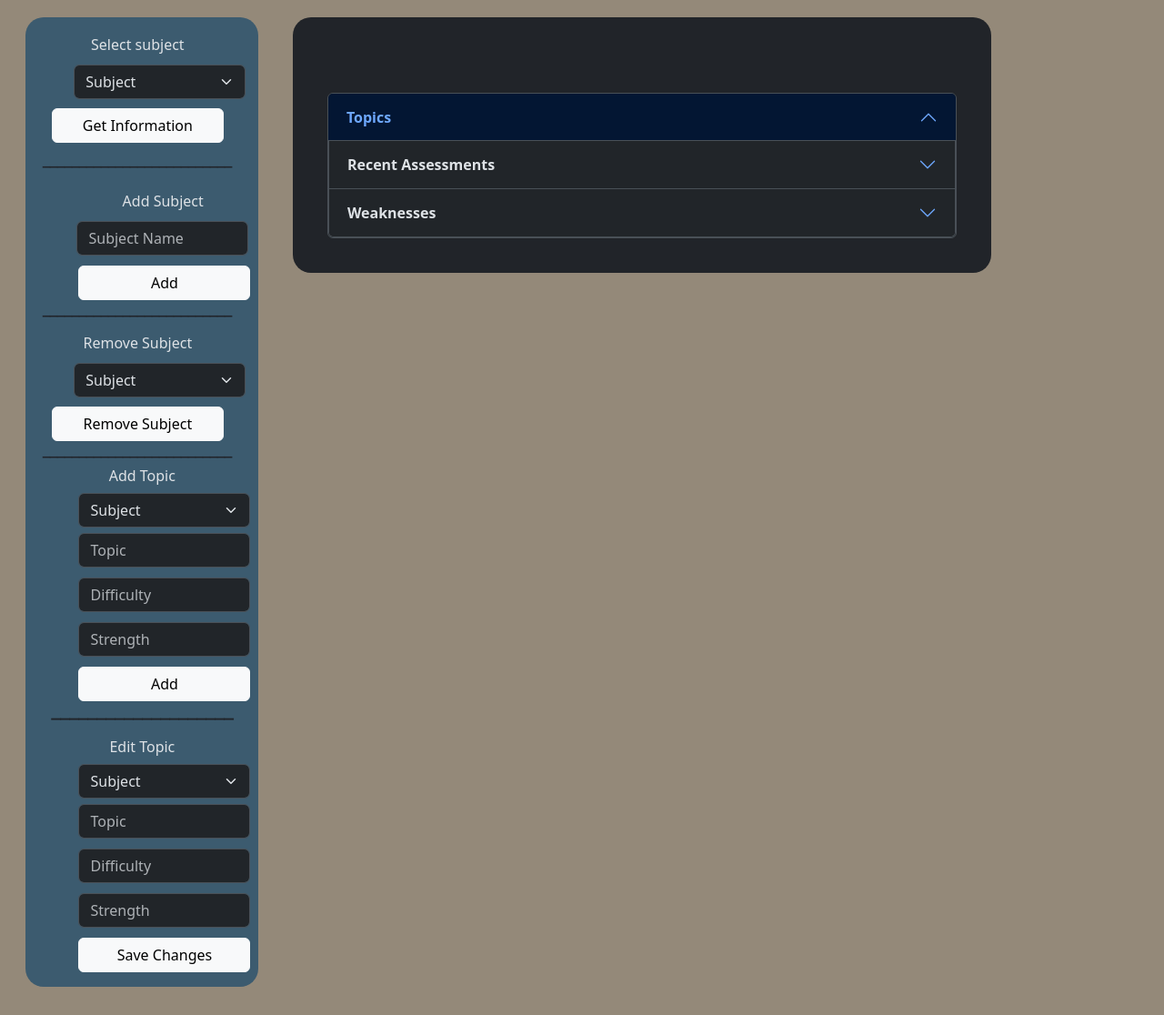
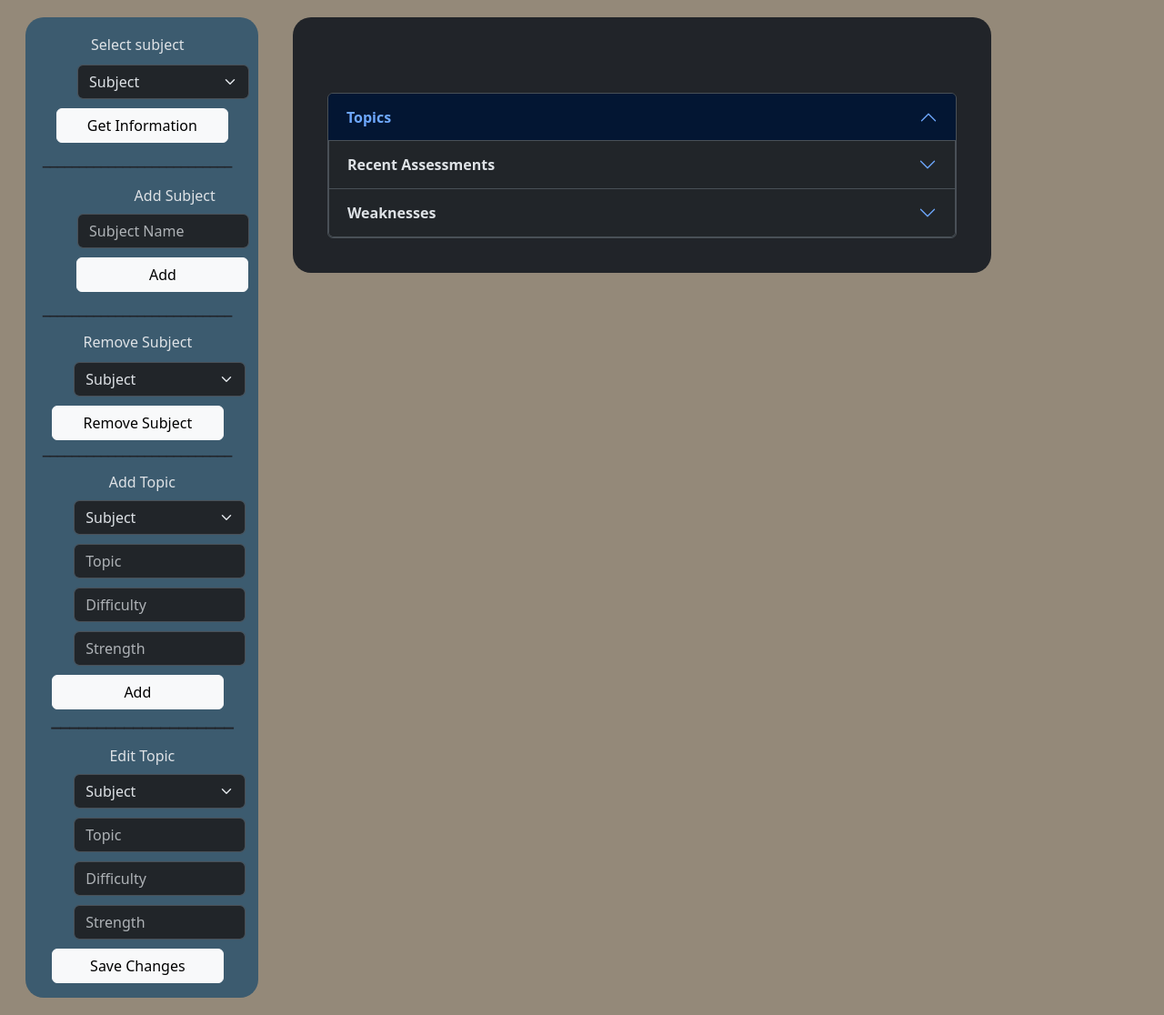
Before and after one commit to NaderEdward/Personal-Study-System, a Flask app: page /subjects in a window 1280 px wide. Shown: the part 57-1173 px from the top of the page at 91% size. Before the commit the page ends 1142 px from the top, so only its background shows below. Run offline with Flask 3, Linux system fonts and the light colour scheme; some libraries are stand-ins or nearby versions.

Commit message:
Update subjects.html

```diff
--- a/templates/subjects.html
+++ b/templates/subjects.html
@@ -9,26 +9,23 @@
 <form action="/subjects" method="post" style="padding-top: 0.5cm;">
   <div class="col-auto">
       <label class="form-label form-item" style="font-size: medium;">Select subject</label>
-          <select style="margin-left: 1.4cm;" class="form-select form-control form-item assessment_field" name="subject" type="text">
+      <select style="margin-left: 1.5cm;" class="form-select form-control form-item assessment_field" name="selected_subject" type="text">
           <option selected disabled>Subject</option>
           {% for subject in subjects %}
           <option style= "color: rgb(255, 255, 255);" value="{{subject}}">{{subject}}</option>
           {% endfor %}
       </select>
-          <button type="submit" class="btn btn-light mb-3 form-item assessment_field" name="action">Get Information</button>
+      <button type="submit" class="btn btn-light mb-3 assessment_field" name="action">Get Information</button>
   </div>
-  </form>
     <h5 style="font-weight: bold; color: #212429; margin-left: -0.3cm; font-size: medium;">⎯⎯⎯⎯⎯⎯⎯⎯⎯⎯⎯⎯⎯⎯⎯⎯⎯⎯⎯⎯⎯⎯⎯⎯⎯⎯</h5>
-  <form action="/subjects" method="post" class="row g-3" style="margin-top: -0.25cm;">
     <div id="new_assessment_div" class="col-auto form-item">
-        <label style="margin-top:-0.25cm; font-size: medium;" class="form-label form-item">Add Subject</label>
+        <label style="margin-top:-0.25cm; font-size: medium;" class="form-label">Add Subject</label>
 
-        <input style="margin-bottom: -15px;" autocomplete="off" name="new_name" type="text" class="form-control form-item assessment_field" placeholder="Subject Name">
+        <input style="margin-left:-0.25cm; margin-bottom: 10px;" autocomplete="off" name="new_name" type="text" class="form-control assessment_field" placeholder="Subject Name">
+
+        <button style="margin-left:-0.7cm;" type="submit" class="btn btn-light mb-3 assessment_field">Add</button>
     </div>
-    <button style="margin-left: 1.75cm;" type="submit" class="btn btn-light mb-3 assessment_field">Add</button>
-  </form>
-  <h5 style="margin-bottom: -0.25cm; margin-top: -0.25cm; font-weight: bold; color: #212429; margin-left: -0.3cm; font-size: medium;">⎯⎯⎯⎯⎯⎯⎯⎯⎯⎯⎯⎯⎯⎯⎯⎯⎯⎯⎯⎯⎯⎯⎯⎯⎯⎯</h5>
-  <form action="/subjects" method="post" style="padding-top: 0.5cm;">
+    <h5 style="margin-top: -0.25cm; font-weight: bold; color: #212429; margin-left: -0.3cm; font-size: medium;">⎯⎯⎯⎯⎯⎯⎯⎯⎯⎯⎯⎯⎯⎯⎯⎯⎯⎯⎯⎯⎯⎯⎯⎯⎯⎯</h5>
     <div class="col-auto">
         <label class="form-label form-item" style="margin-top:-0.25cm;font-size: medium;">Remove Subject</label>
         <select style="margin-left: 1.4cm;" class="form-select form-control form-item assessment_field" name="remove_subject" type="text">
@@ -39,36 +36,33 @@
         </select>
         <button type="submit" class="btn btn-light mb-3 form-item assessment_field" name="action">Remove Subject</button>
     </div>
-  </form>
-  <h5 style="margin-bottom: -0.25cm; margin-top: -0.25cm; font-weight: bold; color: #212429; margin-left: -0.3cm; font-size: medium;">⎯⎯⎯⎯⎯⎯⎯⎯⎯⎯⎯⎯⎯⎯⎯⎯⎯⎯⎯⎯⎯⎯⎯⎯⎯⎯</h5>
-  <form action="/subjects" method="post" class="row g-3">
-        <label style="font-size: medium; margin-bottom: -0.25cm;" class="form-label">Add Topic</label>
-
-        <select style="margin-left: 1.75cm; margin-bottom: -10px;" class="form-select form-control form-item assessment_field" name="new_topic_subject" type="text">
+    <h5 style="margin-top: -0.25cm; font-weight: bold; color: #212429; margin-left: -0.3cm; font-size: medium;">⎯⎯⎯⎯⎯⎯⎯⎯⎯⎯⎯⎯⎯⎯⎯⎯⎯⎯⎯⎯⎯⎯⎯⎯⎯⎯</h5>
+    <label style="font-size: medium;" class="form-label">Add Topic</label>
+  <div>
+    <select style="margin-left: 1.4cm;" class="form-select form-control form-item assessment_field" name="new_topic_subject" type="text">
         <option selected disabled>Subject</option>
         {% for subject in subjects %}
         <option style= "color: rgb(255, 255, 255);" value="{{subject}}">{{subject}}</option>
         {% endfor %}
     </select>
-        <input autocomplete="off" name="new_topic" style="margin-left: 1.75cm; margin-bottom: -5px;" type='text' id='input' class="assessment_field form-control form-item" placeholder="Topic"/>
-        <input autocomplete="off" name="new_difficulty" style="margin-left: 1.75cm; margin-bottom: -5px;" type='text' id='input' class="assessment_field form-control form-item" placeholder="Difficulty"/>
-        <input autocomplete="off" name="new_strength" style="margin-left: 1.75cm; margin-bottom: -5px;" type='text' id='input' class="assessment_field form-control form-item" placeholder="Strength"/>
-        <button style="margin-left: 1.75cm;" type="submit" class="btn btn-light mb-3 assessment_field form-item">Add</button>
-  </form>
+    <input style="margin-left: 1.4cm;" autocomplete="off" name="new_topic" type='text' id='input' class="assessment_field form-control form-item" placeholder="Topic"/>
+    <input style="margin-left: 1.4cm;" autocomplete="off" name="new_difficulty" type='text' id='input' class="assessment_field form-control form-item" placeholder="Difficulty"/>
+    <input style="margin-left: 1.4cm;" autocomplete="off" name="new_strength" type='text' id='input' class="assessment_field form-control form-item" placeholder="Strength"/>
+    <button type="submit" class="btn btn-light mb-3 assessment_field form-item">Add</button>
+  </div>
 <h5 style="margin-top: -0.25cm; font-weight: bold; color: #212429;">⎯⎯⎯⎯⎯⎯⎯⎯⎯⎯⎯⎯⎯⎯⎯⎯⎯⎯⎯⎯</h5>
-  <form action="/subjects" method="post" class="row g-3">
-    <label style="font-size: medium; margin-bottom: -0.25cm;" class="form-label">Edit Topic</label>
-
-    <select style="margin-left: 1.75cm; margin-bottom: -10px;" class="form-select form-control form-item assessment_field" name="edit_topic_subject" type="text">
+<label style="font-size: medium;" class="form-label">Edit Topic</label>
+<div>
+  <select style="margin-left: 1.4cm;" class="form-select form-control form-item assessment_field" name="edit_topic_subject" type="text">
       <option selected disabled>Subject</option>
       {% for subject in subjects %}
       <option style= "color: rgb(255, 255, 255);" value="{{subject}}">{{subject}}</option>
       {% endfor %}
   </select>
-    <input autocomplete="off" name="edit_topic" style="margin-left: 1.75cm; margin-bottom: -5px;" type='text' id='input' class="assessment_field form-control form-item" placeholder="Topic"/>
-    <input autocomplete="off" name="edit_difficulty" style="margin-left: 1.75cm; margin-bottom: -5px;" type='text' id='input' class="assessment_field form-control form-item" placeholder="Difficulty"/>
-    <input autocomplete="off" name="edit_strength" style="margin-left: 1.75cm; margin-bottom: -5px;" type='text' id='input' class="assessment_field form-control form-item" placeholder="Strength"/>
-    <button style="margin-left: 1.75cm;" type="submit" class="btn btn-light mb-3 assessment_field form-item">Save Changes</button>
+  <input style="margin-left: 1.4cm;" autocomplete="off" name="edit_topic" type='text' id='input' class="assessment_field form-control form-item" placeholder="Topic"/>
+  <input style="margin-left: 1.4cm;" autocomplete="off" name="edit_difficulty" type='text' id='input' class="assessment_field form-control form-item" placeholder="Difficulty"/>
+  <input style="margin-left: 1.4cm;"autocomplete="off" name="edit_strength" type='text' id='input' class="assessment_field form-control form-item" placeholder="Strength"/>
+  <button type="submit" class="btn btn-light mb-3 assessment_field form-item">Save Changes</button>
 </div>
 </form>
 </div>
@@ -101,6 +95,15 @@
                       <td>{{ topic["topic"] }}</td>
                       <td>{{ topic["difficulty"] }}</td>
                       <td>{{ topic["strength"] }}</td>
+                      <td>
+                        <div class="btn-group dropup" id="reset">
+                            <button class="btn-close" type="button" data-bs-toggle="dropdown" aria-label="Close" style="margin-top: -0.15cm; margin-bottom: -0.7cm;"></button>
+                            <ul class="dropdown-menu">
+                            <li><a class="dropdown-item"><button title="{{subject}}" id="remove" value="{{subject}},{{topic['topic']}}" type="button" class="btn btn-dark" style="margin-left: -0.35cm;">Delete</button></a></li>
+                            <li><a class="dropdown-item" href="#">Cancel</a></li>
+                            </ul>
+                        </div>
+                        </td>
                   </tr>
                   {% endfor %}
               </tbody>
@@ -229,4 +232,21 @@
 </div>
 </div>
 </div>
+<script>
+// Remove button
+button = document.getElementById("remove")
+
+button.addEventListener('click', () => {
+  var r = new XMLHttpRequest();
+  r.open("POST", "http://127.0.0.1:5000/remove_topic", true);
+  r.onreadystatechange = function () {
+      if (r.readyState != 4 || r.status != 200) return;
+      //alert("Success: " + r.responseText);
+      console.log("sent");
+  };
+  // Send data in below way from JS
+  r.send(JSON.stringify({"input": button.getAttribute("value")}));
+  location.replace(`http://127.0.0.1:5000/subjects?selected_subject=${button.getAttribute("title")}{ method: 'POST'}`); // Reload page after removing assessment
+});
+</script>
 {% endblock %}
```
Lines whose indentation alone changed are shown as unchanged.
